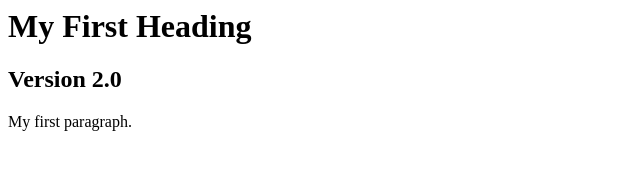
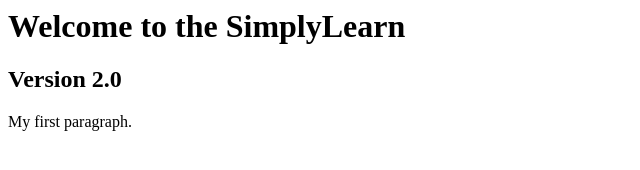
Before and after one commit to darcotech/lms-git, a plain HTML site: page index.html in a window 1280 px wide. Shown: the whole page, without its empty margins (0-640 px from the left). Drawn offline with Linux system fonts and the light colour scheme.

Commit message:
changing title

```diff
--- a/index.html
+++ b/index.html
@@ -3,7 +3,7 @@
 <html>
 <body>
 
-<h1>My First Heading</h1>
+<h1>Welcome to the SimplyLearn</h1>
 <h2>Version 2.0</h2>
 <p>My first paragraph.</p>
 
```
